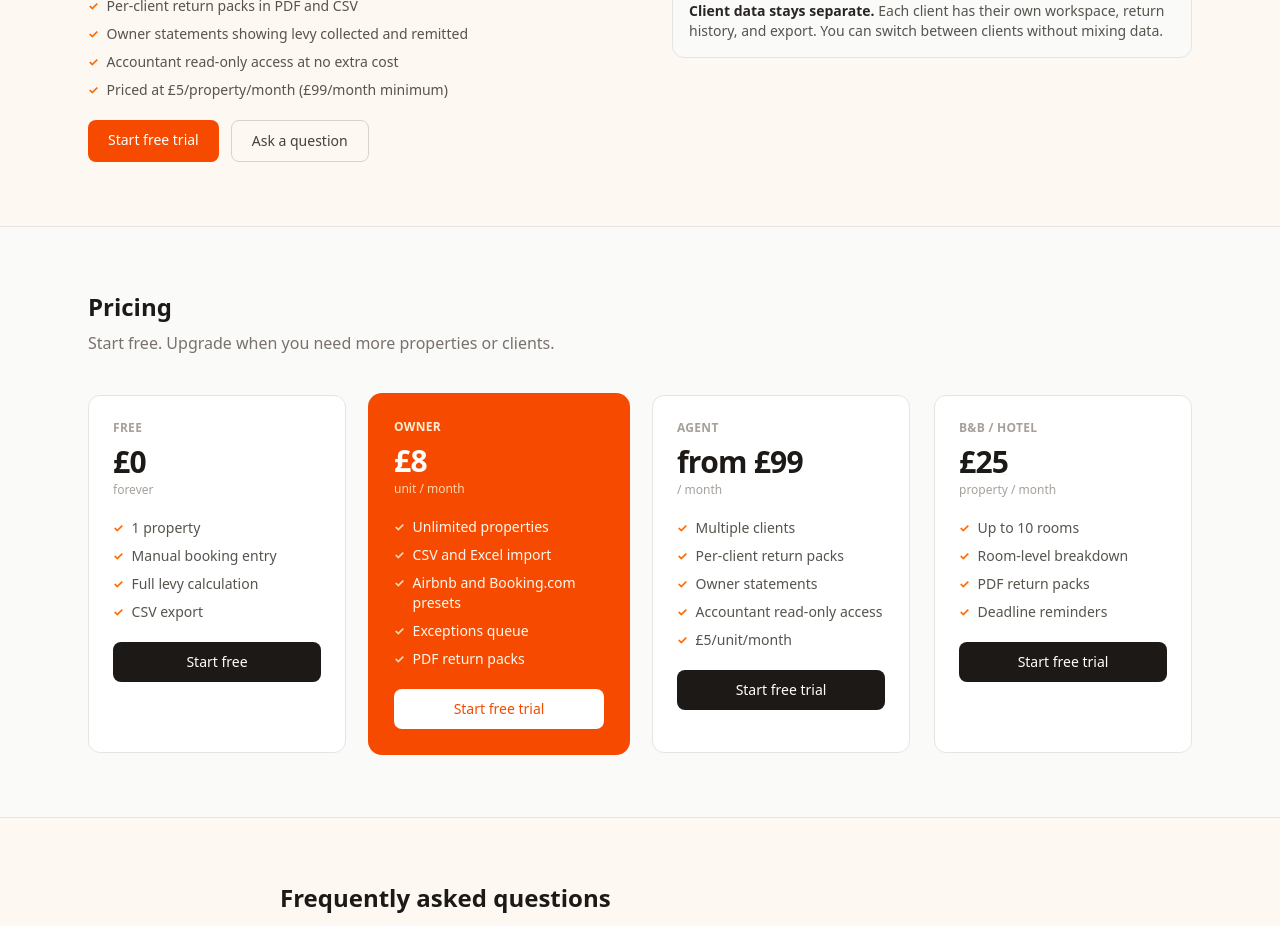
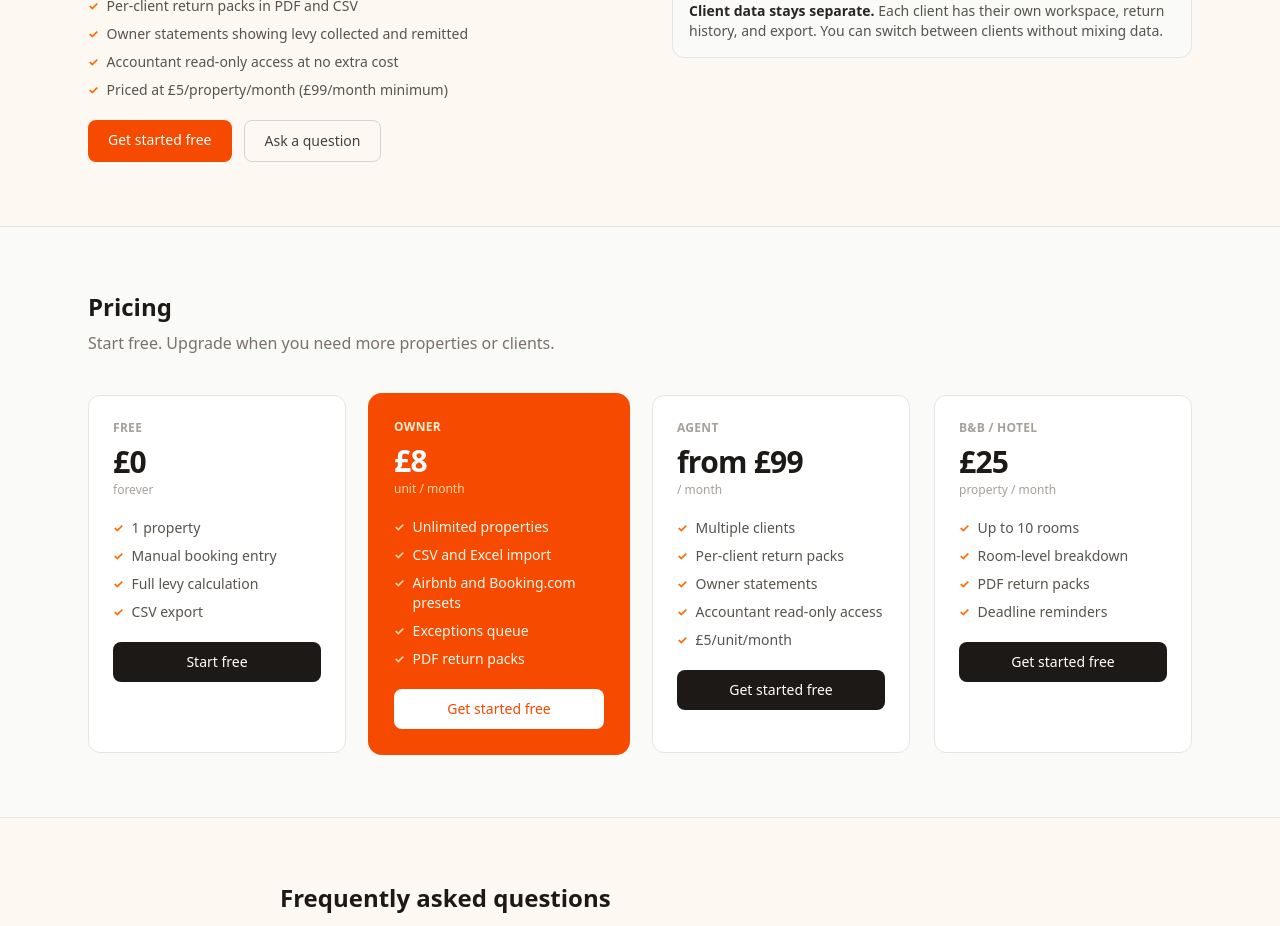
Before and after one commit to reececrowther/levy-desk, a Next.js app: page / in a window 1280 px wide. Shown: the part 3340-4266 px from the top of the page. Built offline with nearby package versions, Linux system fonts and the light colour scheme; no server answers.

Commit message:
fix: replace 'Start free trial' with 'Get started free' on marketing CTAs
Paid plan cards and letting agents section were promising a free trial
that isn't configured. All four instances replaced with honest copy.

Co-Authored-By: Claude Sonnet 4.6 <noreply@anthropic.com>

```diff
--- a/src/app/page.tsx
+++ b/src/app/page.tsx
@@ -480,7 +480,7 @@ export default async function HomePage() {
                   href="/account"
                   className="rounded-lg bg-orange-600 px-5 py-2.5 text-sm font-medium text-white hover:bg-orange-700 transition-colors"
                 >
-                  Start free trial
+                  Get started free
                 </Link>
                 <a
                   href="mailto:hello@levydesk.co.uk"
@@ -539,7 +539,7 @@ export default async function HomePage() {
                 'Exceptions queue',
                 'PDF return packs',
               ]}
-              cta="Start free trial"
+              cta="Get started free"
               href="/account"
               highlight
             />
@@ -554,7 +554,7 @@ export default async function HomePage() {
                 'Accountant read-only access',
                 '£5/unit/month',
               ]}
-              cta="Start free trial"
+              cta="Get started free"
               href="/account"
             />
             <PricingCard
@@ -567,7 +567,7 @@ export default async function HomePage() {
                 'PDF return packs',
                 'Deadline reminders',
               ]}
-              cta="Start free trial"
+              cta="Get started free"
               href="/account"
             />
           </div>
```
